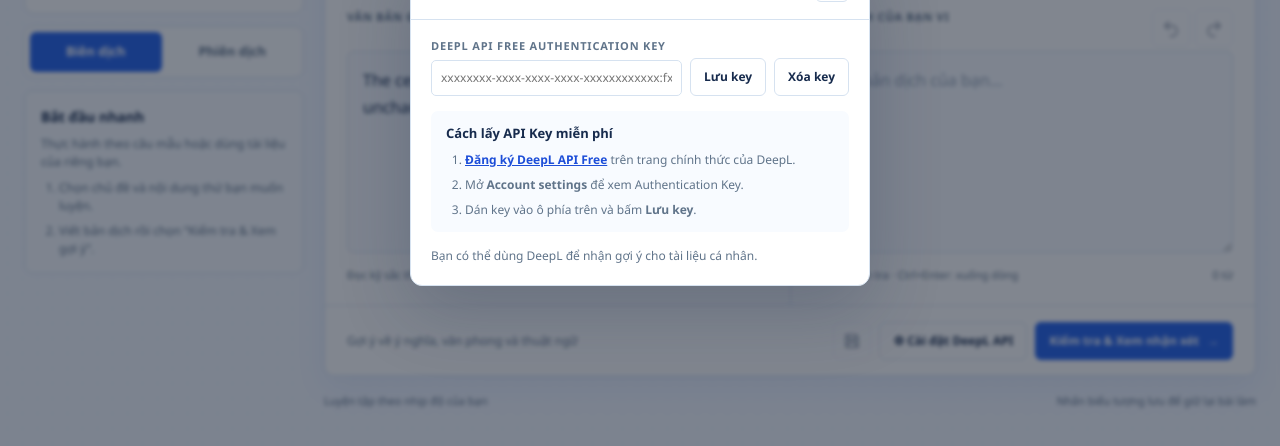
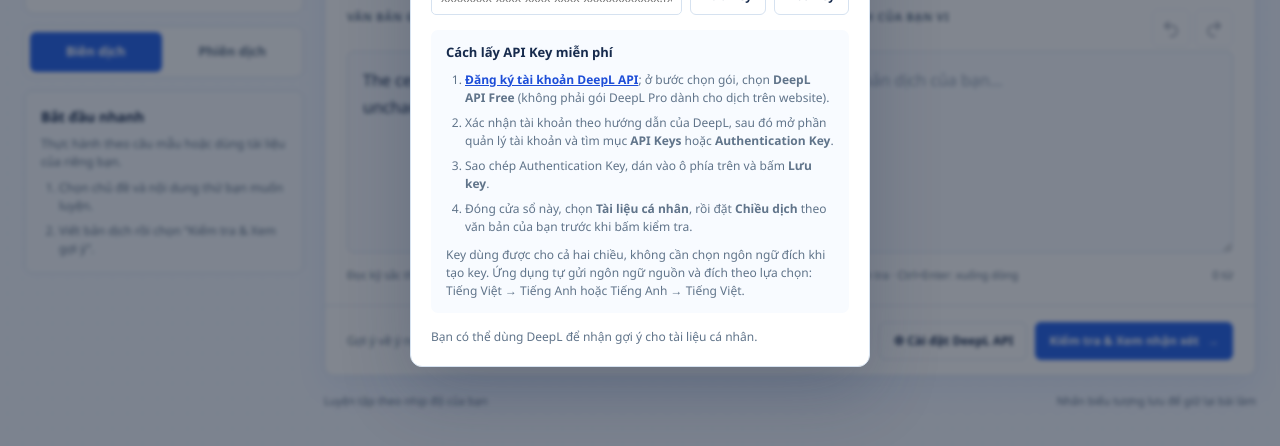
Before and after one commit to thanhbicycle2k5/Phien-dich-bien-dich-, a plain HTML site: page index.html in a window 1280 px wide. Both pictures are taken after a click on the button "⚙ Cài đặt DeepL API". Shown: the part 284-730 px from the top of the page. Drawn offline with Linux system fonts and the light colour scheme.

Commit message:
cap nhat chi tiet cach lay api key

```diff
--- a/index.html
+++ b/index.html
@@ -257,6 +257,7 @@
     .deepl-guide { padding: 13px 15px; border-radius: 7px; background: #f8fbff; }
     .deepl-guide h3 { margin: 0 0 8px; font-size: 13px; }
     .deepl-guide ol { display: grid; gap: 7px; margin: 0; padding-left: 19px; color: var(--muted); font-size: 12px; }
+    .deepl-guide-note { margin: 10px 0 0; color: var(--muted); font-size: 12px; line-height: 1.5; }
     .deepl-guide a { color: var(--blue-dark); font-weight: 650; }
     .deepl-status { margin: 0; color: var(--muted); font-size: 12px; }
     .deepl-status { min-height: 16px; }
@@ -652,10 +653,12 @@
             <section class="deepl-guide" aria-labelledby="deepl-guide-title">
               <h3 id="deepl-guide-title">Cách lấy API Key miễn phí</h3>
               <ol>
-                <li><a href="https://www.deepl.com/pro-api" target="_blank" rel="noopener noreferrer">Đăng ký DeepL API Free</a> trên trang chính thức của DeepL.</li>
-                <li>Mở <strong>Account settings</strong> để xem Authentication Key.</li>
-                <li>Dán key vào ô phía trên và bấm <strong>Lưu key</strong>.</li>
+                <li><a href="https://www.deepl.com/pro-api" target="_blank" rel="noopener noreferrer">Đăng ký tài khoản DeepL API</a>; ở bước chọn gói, chọn <strong>DeepL API Free</strong> (không phải gói DeepL Pro dành cho dịch trên website).</li>
+                <li>Xác nhận tài khoản theo hướng dẫn của DeepL, sau đó mở phần quản lý tài khoản và tìm mục <strong>API Keys</strong> hoặc <strong>Authentication Key</strong>.</li>
+                <li>Sao chép Authentication Key, dán vào ô phía trên và bấm <strong>Lưu key</strong>.</li>
+                <li>Đóng cửa sổ này, chọn <strong>Tài liệu cá nhân</strong>, rồi đặt <strong>Chiều dịch</strong> theo văn bản của bạn trước khi bấm kiểm tra.</li>
               </ol>
+              <p class="deepl-guide-note">Key dùng được cho cả hai chiều, không cần chọn ngôn ngữ đích khi tạo key. Ứng dụng tự gửi ngôn ngữ nguồn và đích theo lựa chọn: Tiếng Việt → Tiếng Anh hoặc Tiếng Anh → Tiếng Việt.</p>
             </section>
             <p class="deepl-status" id="deepl-status" role="status" aria-live="polite">Bạn có thể dùng DeepL để nhận gợi ý cho tài liệu cá nhân.</p>
           </div>
```
Also changed, not shown: 1 other file.
